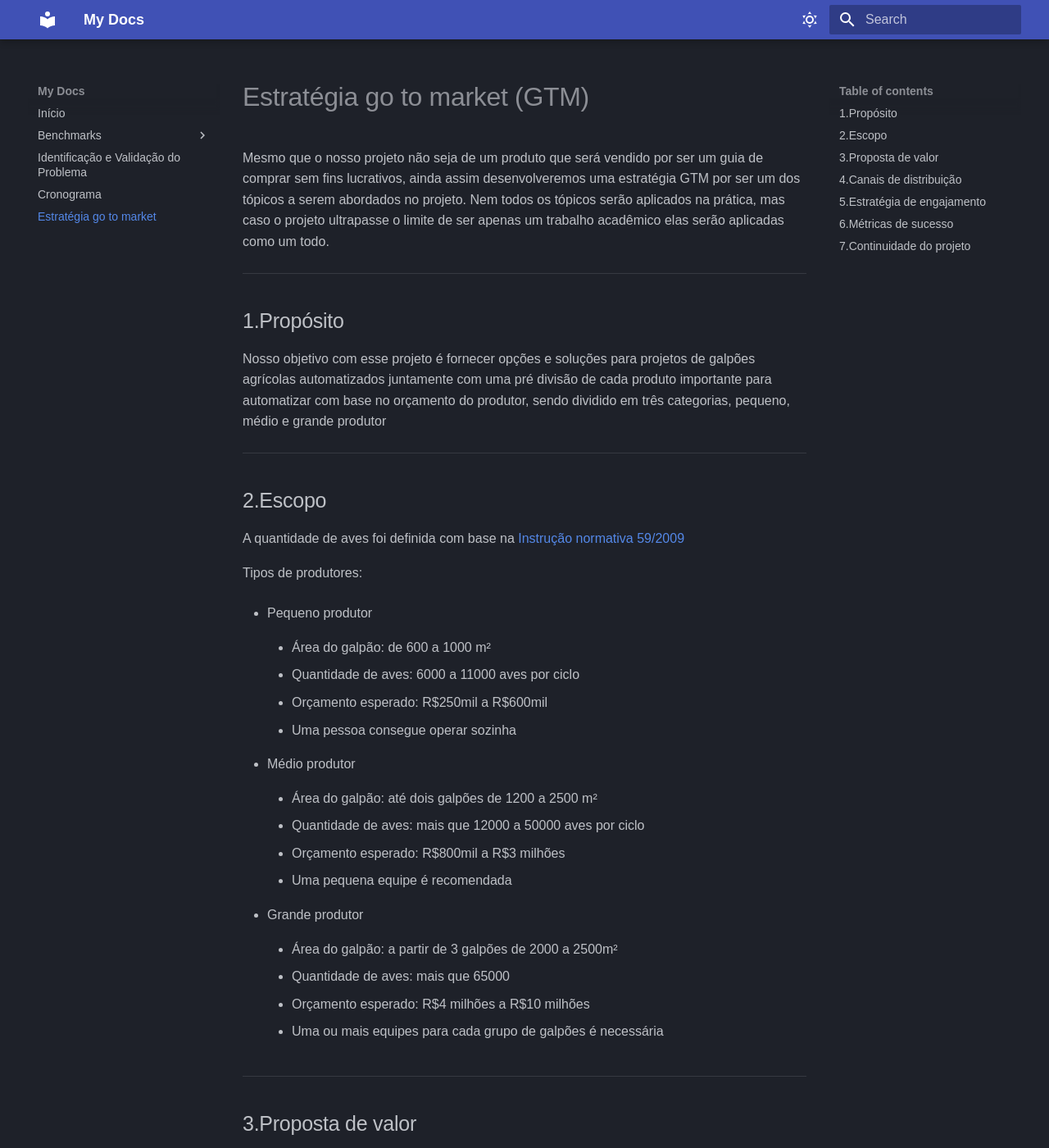
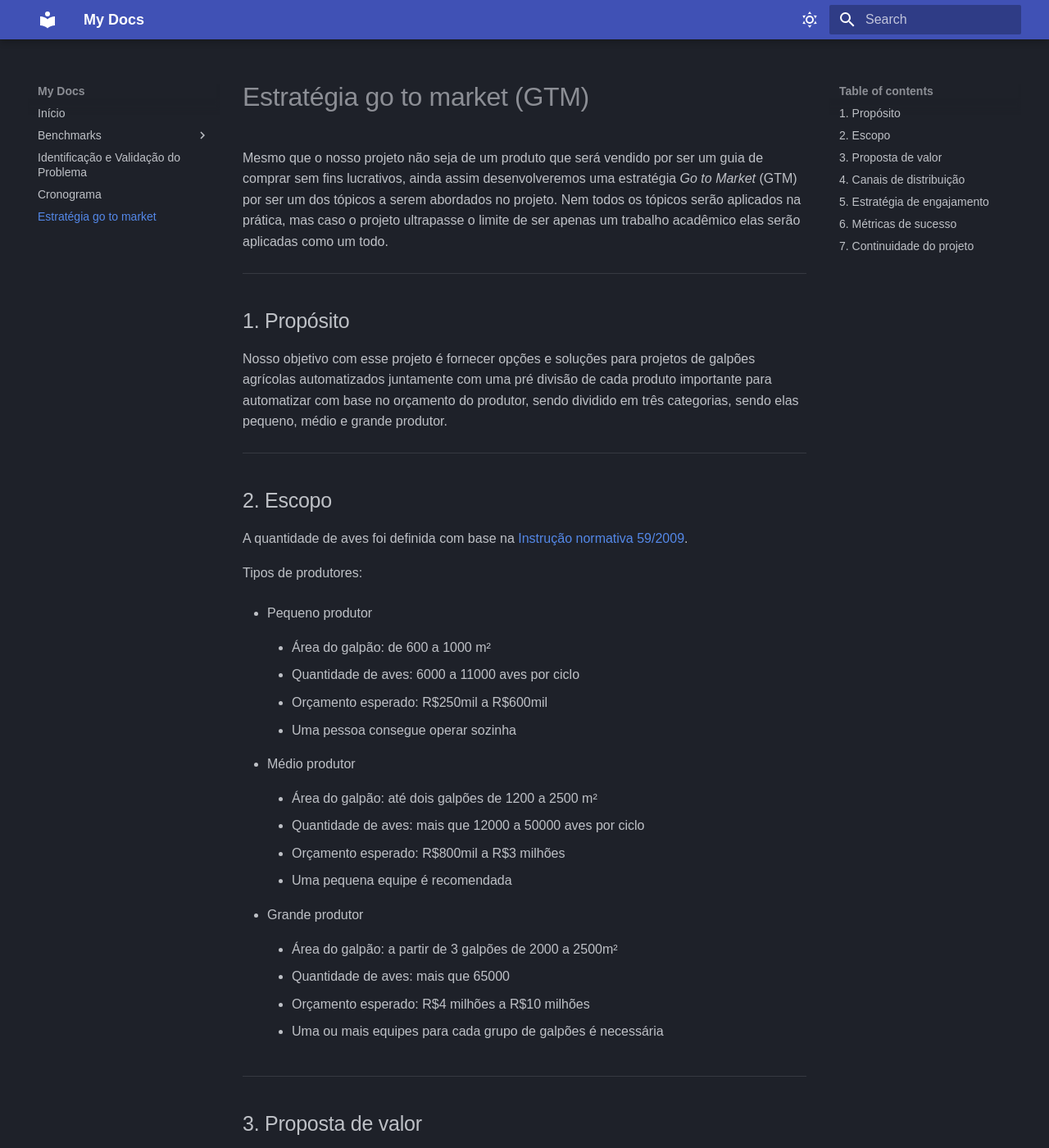
Before and after one commit to Romm-0/Projeto_gpq, an MkDocs documentation site: the page built from docs/go_to_market.md, in a window 1280 px wide and 1400 px high. Shown: the whole window at 82% size. Built offline with MkDocs 1.6.1 and Material for MkDocs 9.7.7, drawn with Linux system fonts in a browser that asks for light colours; some web fonts are replaced; some of the changed text lies outside the part shown.

Commit message:
refactor: corrige gmt

```diff
--- a/docs/go_to_market.md
+++ b/docs/go_to_market.md
@@ -1,18 +1,18 @@
 # Estratégia go to market (GTM)
 
-Mesmo que o nosso projeto não seja de um produto que será vendido por ser um guia de comprar sem fins lucrativos, ainda assim desenvolveremos uma estratégia GTM por ser um dos tópicos a serem abordados no projeto. Nem todos os tópicos serão aplicados na prática, mas caso o projeto ultrapasse o limite de ser apenas um trabalho acadêmico elas serão aplicadas como um todo.
+Mesmo que o nosso projeto não seja de um produto que será vendido por ser um guia de comprar sem fins lucrativos, ainda assim desenvolveremos uma estratégia *Go to Market* (GTM) por ser um dos tópicos a serem abordados no projeto. Nem todos os tópicos serão aplicados na prática, mas caso o projeto ultrapasse o limite de ser apenas um trabalho acadêmico elas serão aplicadas como um todo.
 
 ---
 
-## 1.Propósito
+## 1. Propósito
 
-Nosso objetivo com esse projeto é fornecer opções e soluções para projetos de galpões agrícolas automatizados juntamente com uma pré divisão de cada produto importante para automatizar com base no orçamento do produtor, sendo dividido em três categorias, pequeno, médio e grande produtor
+Nosso objetivo com esse projeto é fornecer opções e soluções para projetos de galpões agrícolas automatizados juntamente com uma pré divisão de cada produto importante para automatizar com base no orçamento do produtor, sendo dividido em três categorias, sendo elas pequeno, médio e grande produtor.
 
 ---
 
-## 2.Escopo
+## 2. Escopo
 
-A quantidade de aves foi definida com base na [Instrução normativa 59/2009](https://www.gov.br/agricultura/pt-br/assuntos/sanidade-animal-e-vegetal/saude-animal/programas-de-saude-animal/pnsa/imagens/copy3_of_INSTRUONORMATIVAN56DE4DEDEZEMBRODE2007.pdf)
+A quantidade de aves foi definida com base na [Instrução normativa 59/2009](https://www.gov.br/agricultura/pt-br/assuntos/sanidade-animal-e-vegetal/saude-animal/programas-de-saude-animal/pnsa/imagens/copy3_of_INSTRUONORMATIVAN56DE4DEDEZEMBRODE2007.pdf).
 
 Tipos de produtores:
 
@@ -74,7 +74,7 @@ Por se tratar de um produto não comercial, objetivo será gerar engajamento
 
 ---
 
-## 5.Estratégia de engajamento
+## 5. Estratégia de engajamento
 
 - Criar versões especificas para cada região
 
```
Also changed, not shown: other parts of docs/go_to_market.md (+11 -6 lines).
